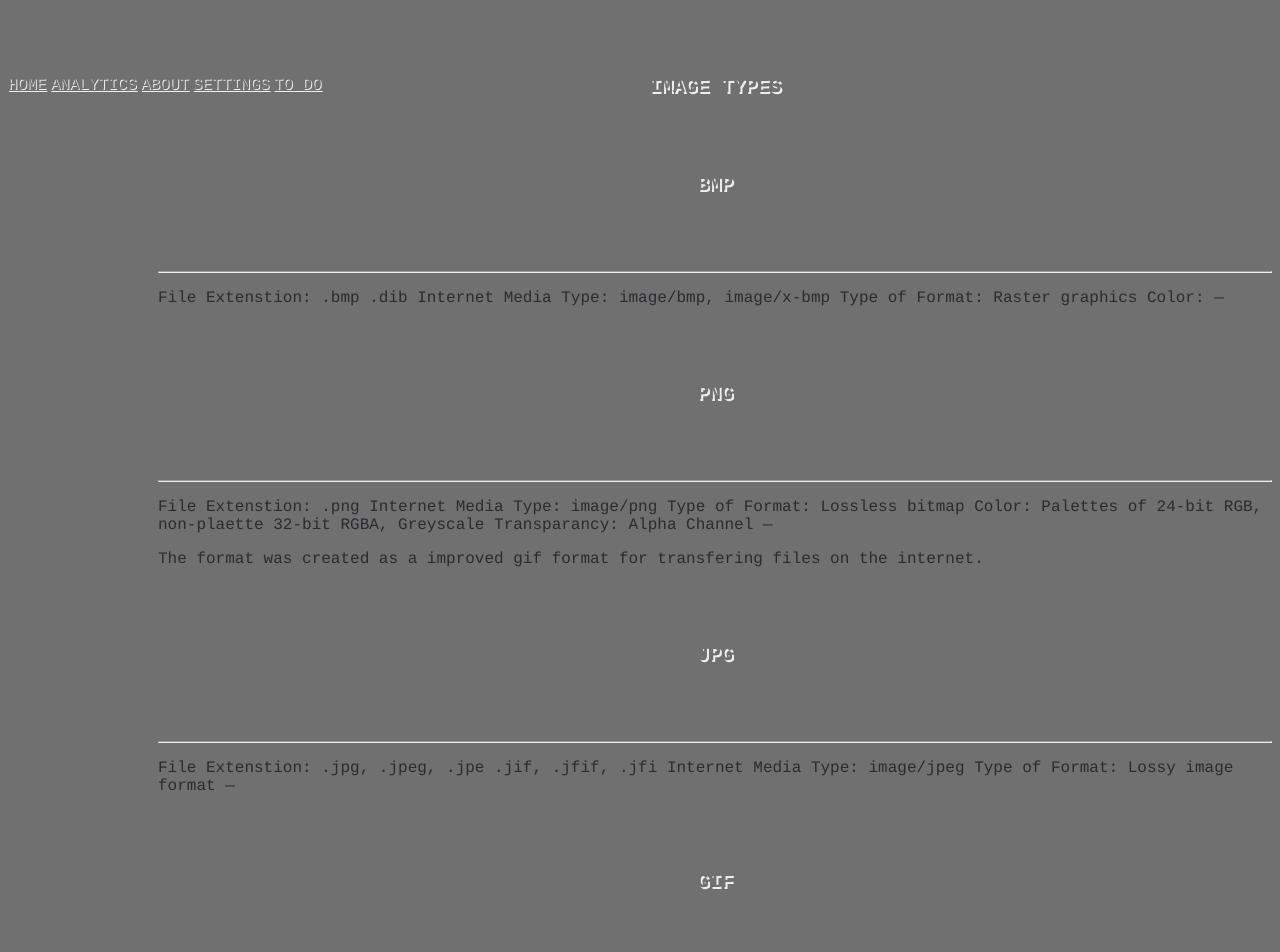
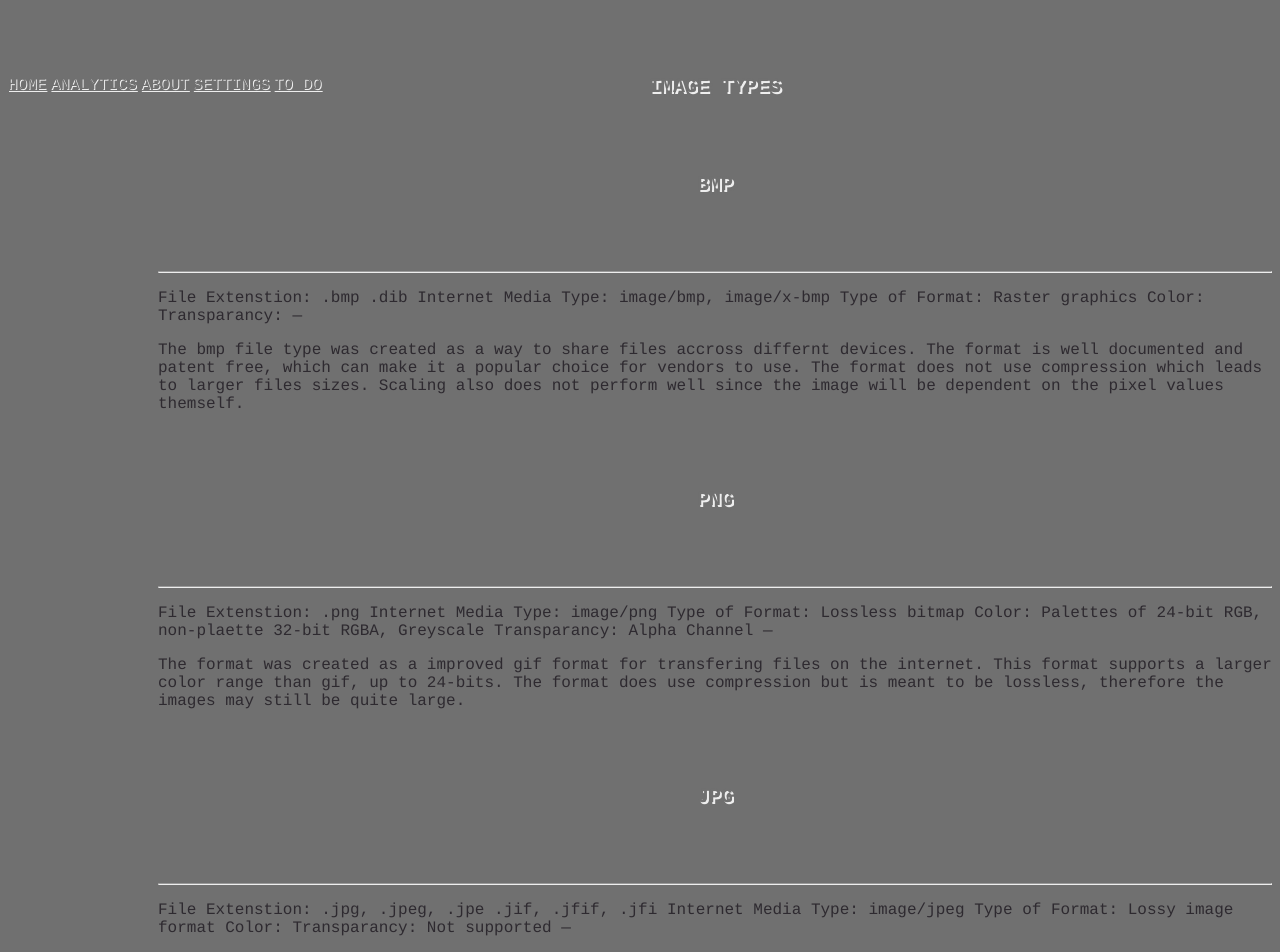
Before and after one commit to vashman/web_meda, a Jekyll site: the page built from media/images.md, in a window 1280 px wide and 1400 px high. Shown: the top 952 px of the window. Built offline with Jekyll 4.4.1, drawn with Linux system fonts in a browser that asks for light colours; some of the changed text lies outside the part shown.

Commit message:
content added.

```diff
--- a/media/images.md
+++ b/media/images.md
@@ -7,12 +7,16 @@
 media:
   media/bmp.html:
     title: bmp image
+    description: bmp bitmap image files of fish.
   media/png.html:
     title: png image
+    description: Portable Network graphics image of fish.
   media/jpg.html:
     title: jpg image
+    description: Jpeg image of fish, with extra data removed.
   media/gif.html:
     title: gif image
+    description: Graphics Interchange image format of fish.
 ---
 
 Image Types
@@ -25,7 +29,14 @@
 Internet Media Type: image/bmp, image/x-bmp
 Type of Format: Raster graphics
 Color:
+Transparancy:
 ---
+
+The bmp file type was created as a way to share files accross differnt
+devices. The format is well documented and patent free, which can make it
+a popular choice for vendors to use. The format does not use compression
+which leads to larger files sizes. Scaling also does not perform well
+since the image will be dependent on the pixel values themself.
 
 png
 --------------------------------------------------------------------------
@@ -38,7 +49,9 @@
 ---
 
 The format was created as a improved gif format for transfering files on
-the internet.
+the internet. This format supports a larger color range than gif, up to
+24-bits. The format does use compression but is meant to be lossless,
+therefore the images may still be quite large.
 
 jpg
 --------------------------------------------------------------------------
@@ -46,7 +59,16 @@
 File Extenstion: .jpg, .jpeg, .jpe .jif, .jfif, .jfi
 Internet Media Type: image/jpeg
 Type of Format: Lossy image format
+Color:
+Transparancy: Not supported
 ---
+
+The format uses a lossy compression algorithm to shrink the file size. The
+compression and format and desgined to remove image data not seen by the
+human eye. Once this data is removed durning the compression process it
+can not be recoverd. Unlike other image formats listed this format does
+not support transaprency. Despite these attributes the format is widly
+used and is a web standard.
 
 gif
 --------------------------------------------------------------------------
@@ -54,10 +76,15 @@
 File Extenstion: .gif
 Internet Media Type: image/gif
 Type of Format: Lossless bitmap
+Color: 8-bit
+Transparancy:
 ---
 
-intrinsically supports animated images.
-
-
-Refrences
-==========================================================================
+The format supports 256 colors using 8-bit values. The format also
+intrinsically supports animated images. When using animation each frame
+can have a seperate color pattle. The format uses LZW lossless data
+compression. Animation was added to the format by using the Graphic
+Control Extenstion (GCE). This allows various images that are stored in
+the same files to be painted to the screen with a time delay. The loop
+count is not offically a part of the specification (GIF89a). The loop
+count is thought widly used and supported.
```
